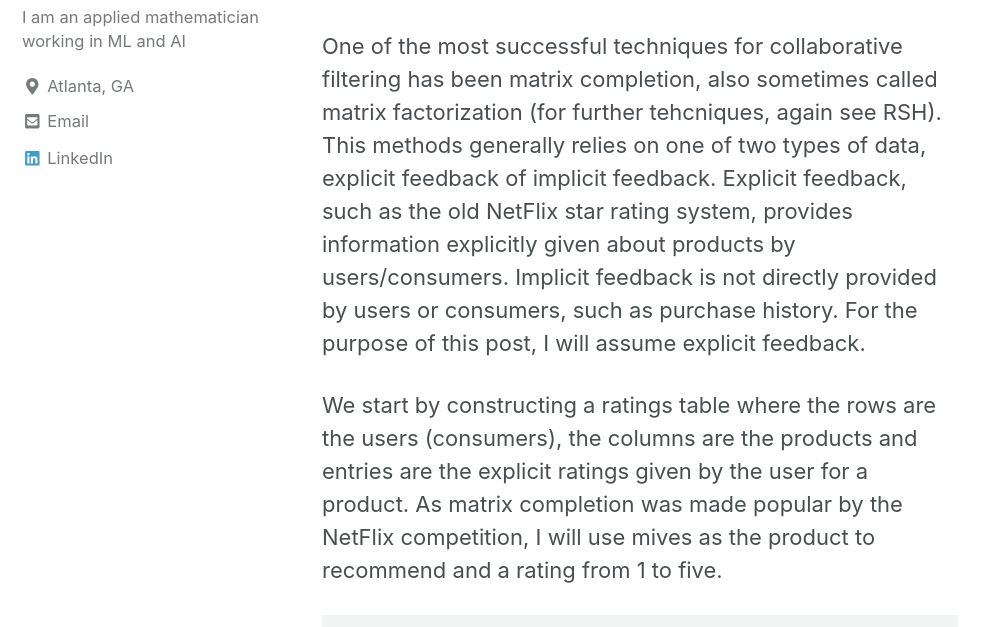
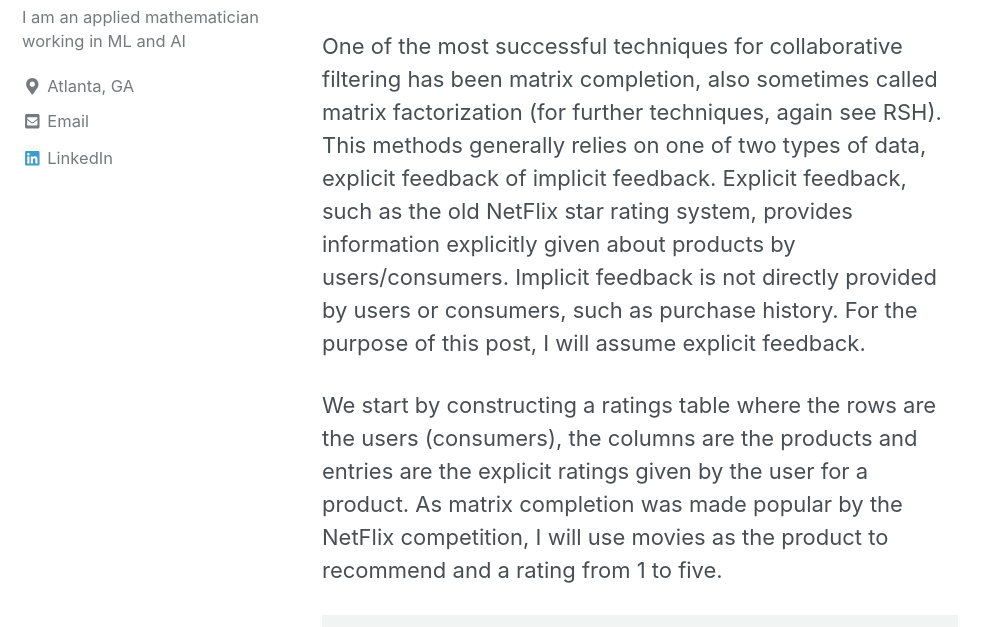
Before and after one commit to mylesakin/mylesakin.github.io, a Jekyll site: the page built from _posts/2019-05-14-MatrixCompletion.md, in a window 1280 px wide and 900 px high, scrolled down 1008 px. Shown: the part 227-854 px from the top of the window, without its empty margins (0-998 px from the left). Built offline with Jekyll 4.4.1, drawn with Linux system fonts in a browser that asks for light colours; cached includes are drawn as plain includes; nearby versions of some CDN libraries; formulas are drawn with MathJax 3; some of the changed text lies outside the part shown.

Commit message:
matric factor preview

```diff
--- a/_posts/2019-05-14-MatrixCompletion.md
+++ b/_posts/2019-05-14-MatrixCompletion.md
@@ -11,9 +11,9 @@
 
 Matrix completion is a collaborative filtering technique for finding the best products to recommend. To start, *collaborative filtering* is a strategy of recommendation based on similarity of past consumption patterns by users. For example, suppose user A and user B have rated movies in a similar manner in the past. We might then expect for a movie A has seen but B has not, and A has rated highly, B would also enjoy this movie. By this method, we can find products for users based on similar users. Another strategy I will not discuss more here is content filtering. *Content filtering* observes the similarity of product features in order to recommend new products. For instance, sticking with the movie theme, if a user enjoyed the movie Aliens, we might recommend Predator as they are action packed, sci-fi movies. For more on content filtering see RSH.
 
-One of the most successful techniques for collaborative filtering has been matrix completion, also sometimes called matrix factorization (for further tehcniques, again see RSH). This methods generally relies on one of two types of data, explicit feedback of implicit feedback. Explicit feedback, such as the old NetFlix star rating system, provides information explicitly given about products by users/consumers. Implicit feedback is not directly provided by users or consumers, such as purchase history. For the purpose of this post, I will assume explicit feedback.
+One of the most successful techniques for collaborative filtering has been matrix completion, also sometimes called matrix factorization (for further techniques, again see RSH). This methods generally relies on one of two types of data, explicit feedback of implicit feedback. Explicit feedback, such as the old NetFlix star rating system, provides information explicitly given about products by users/consumers. Implicit feedback is not directly provided by users or consumers, such as purchase history. For the purpose of this post, I will assume explicit feedback.
 
-We start by constructing a ratings table where the rows are the users (consumers), the columns are the products and entries are the explicit ratings given by the user for a product. As matrix completion was made popular by the NetFlix competition, I will use mives as the product to recommend and a rating from 1 to five.
+We start by constructing a ratings table where the rows are the users (consumers), the columns are the products and entries are the explicit ratings given by the user for a product. As matrix completion was made popular by the NetFlix competition, I will use movies as the product to recommend and a rating from 1 to five.
 
 |         | Aliens | Predator | Pretty Woman | Sleepless in Seattle | Notting Hill | Terminator |
 |---------|--------|----------|--------------|----------------------|--------------|------------|
@@ -356,6 +356,6 @@
 \end{bmatrix}
 $$
 
-While not perfect, we see that \\(\hat{W}R\\) is very close to the \\(W\\) found by SGD! You can verify for yourself that \\(\hat{H}R\\) is very close to \\(H\\). Most likely the difference is due to algorithmic or rounding errors. You can also verify that \\(R\\) is orthogonal, that is \\(RR=I\\) where \\(I\\) is the identity matrix the same size as \\(R\\). What this whould also tell you is that performing SVD on the matrix \\(WH^T\\) will give you an approximation to \\(U_rS_rV_r^T\\)! Hence, why the SGD method is actually called the SVD method in a lot of literature.
+While not perfect, we see that \\(\hat{W}R\\) is very close to the \\(W\\) found by SGD! You can verify for yourself that \\(\hat{H}R\\) is very close to \\(H\\). Most likely the difference is due to algorithmic approximation or rounding errors. You can also verify that \\(R\\) is orthogonal, that is \\(RR=I\\) where \\(I\\) is the identity matrix the same size as \\(R\\). What this should also tell you is that performing SVD on the matrix \\(WH^T\\) will give you an approximation to \\(U_rS_rV_r^T\\)! Hence, why the SGD method is actually called the SVD method in a lot of literature.
 
-And there you have it, some matrix completion techiniques, where they come from and how they are related. I have seen some posts that claim SVD and the \\(WH^T\\) factorizations are completely separate and unrelated. As you can see here, that's simply not true and they are based on the same idea of low rank approximation, for which truncated SVD is the best solution. The \\(WH^T\\) factorization is just a different way of obtaining the truncated SVD, without actually performing truncated SVD. Hope you enjoyed!
+And there you have it, some matrix completion techniques, where they come from and how they are related. I have seen some posts that claim SVD and the \\(WH^T\\) factorizations are completely separate and unrelated. As you can see here, that's simply not true and they are based on the same idea of low rank approximation, for which truncated SVD is the best solution. The \\(WH^T\\) factorization is just a different way of obtaining the truncated SVD, without actually performing truncated SVD. Hope you enjoyed!
```
Also changed, not shown: other parts of _posts/2019-05-14-MatrixCompletion.md (+10 -10 lines).
